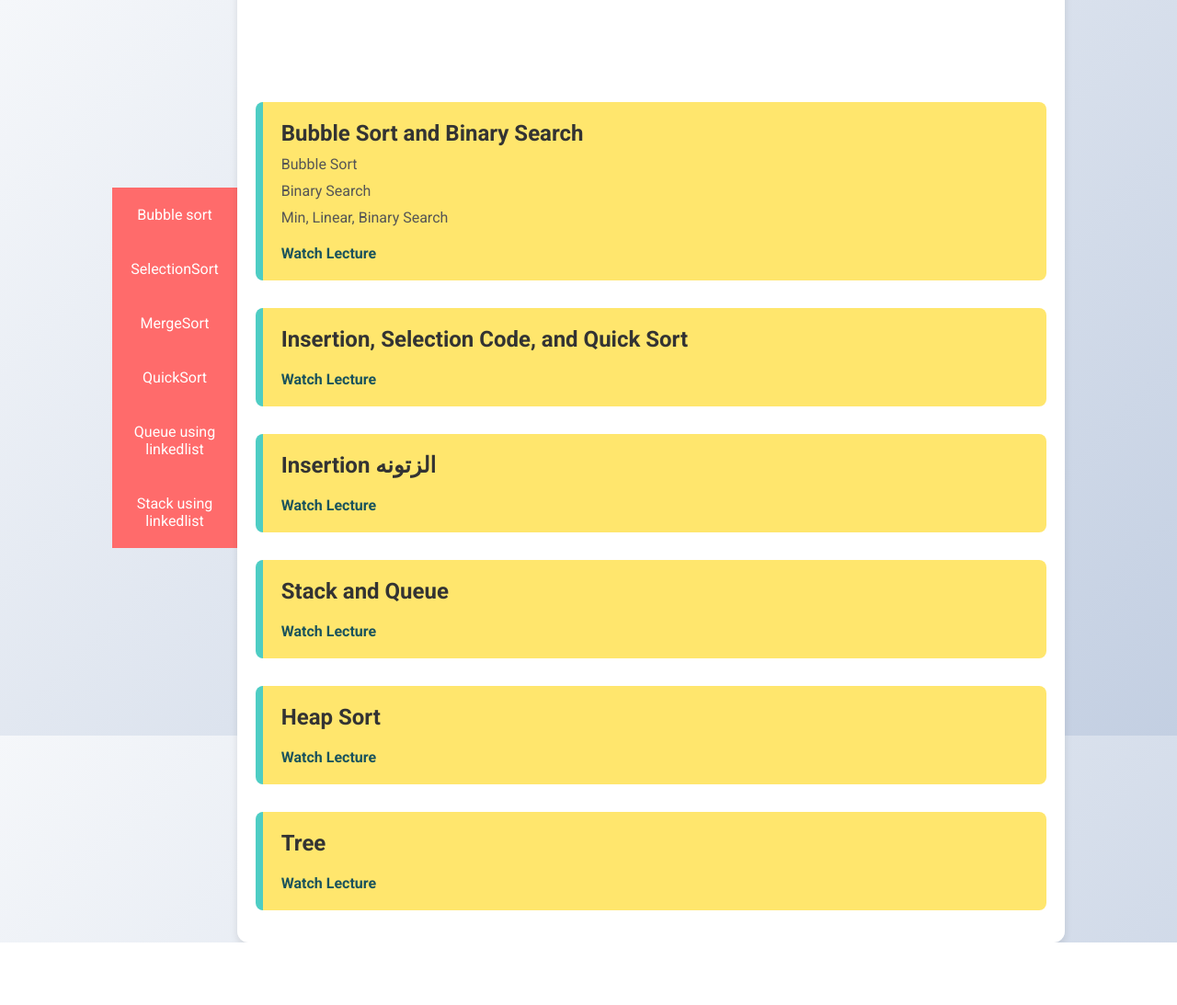
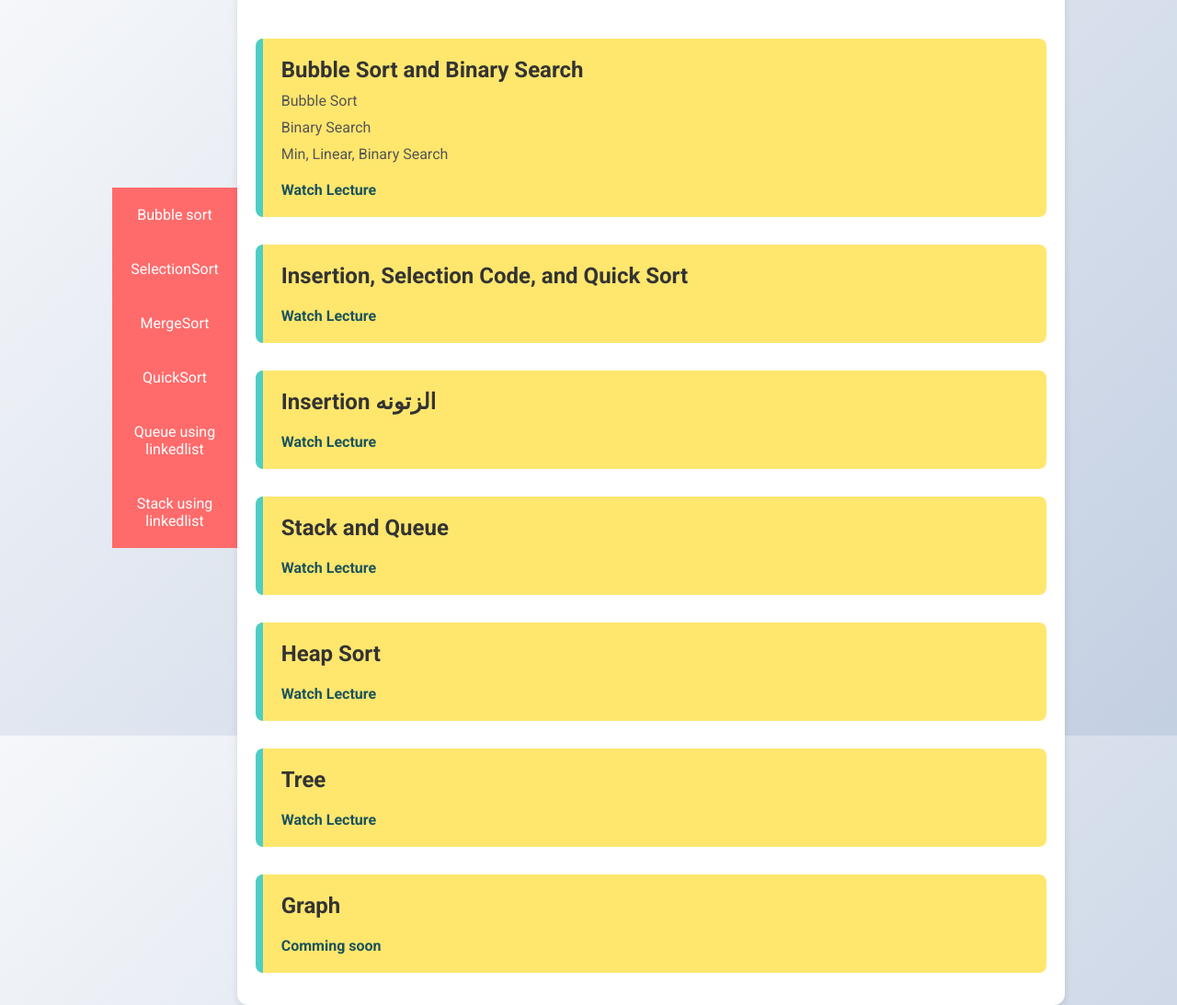
Before and after one commit to mohamedsalah986/DataStructure, a plain HTML site: page index.html in a window 1280 px wide. Shown: the whole page at 92% size. Before the commit the page ends 1025 px from the top, so only its background shows below. Drawn offline with Linux system fonts and the light colour scheme.

Commit message:
Update index.html

```diff
--- a/index.html
+++ b/index.html
@@ -70,6 +70,11 @@
                     <a href="https://drive.google.com/drive/u/0/folders/1LBl2qTnbAdrq7Yz6WrOgzMOwU0pl30TT" target="_blank">Watch Lecture</a>
 
                 </div>
+                        <div class="lecture-item">
+                    <h2>Graph</h2>
+                    <a href="" target="_blank"> Comming soon</a>
+
+                </div>
                 <!-- Add more lectures as needed -->
             </div>
         </main>
```
